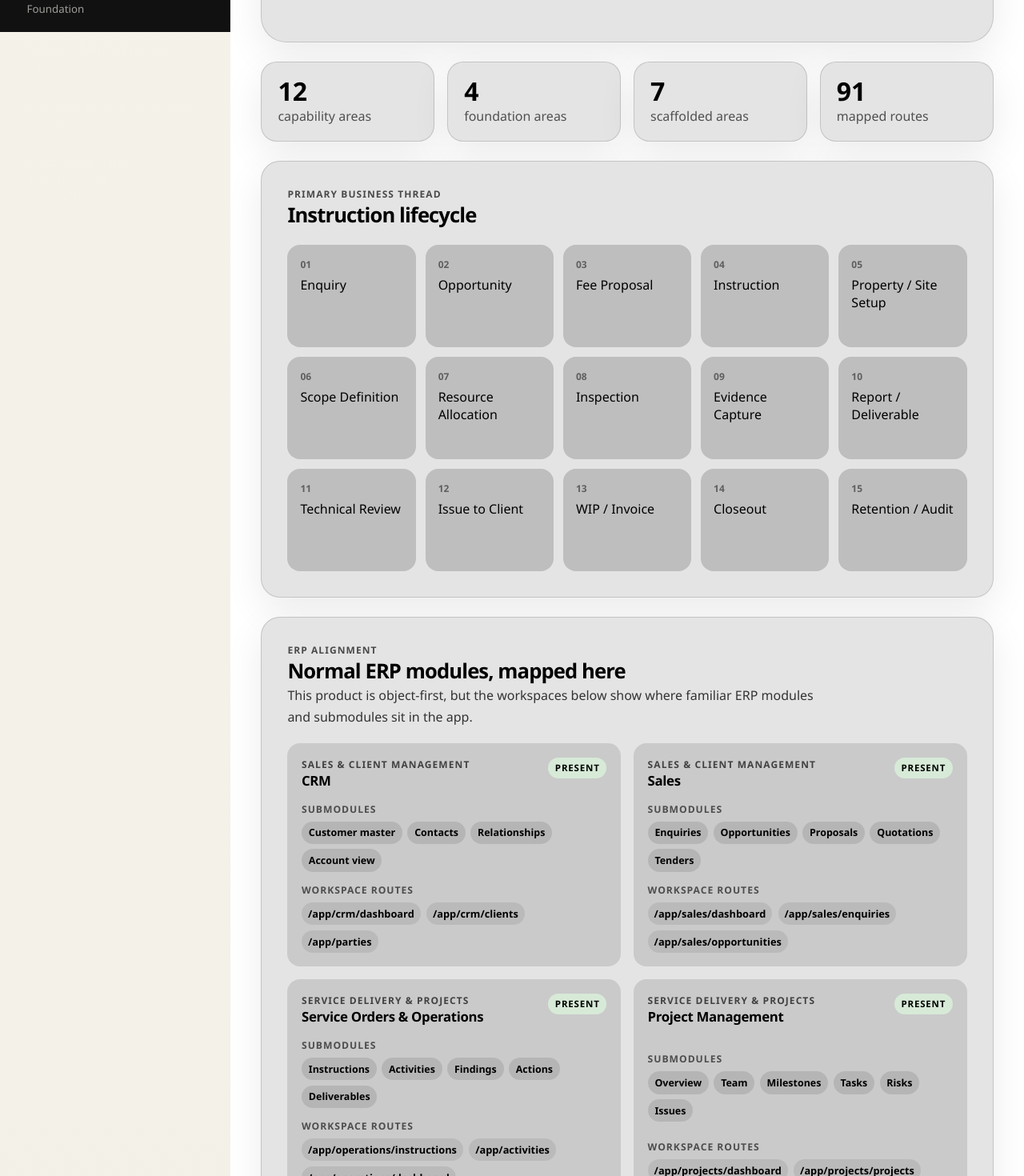
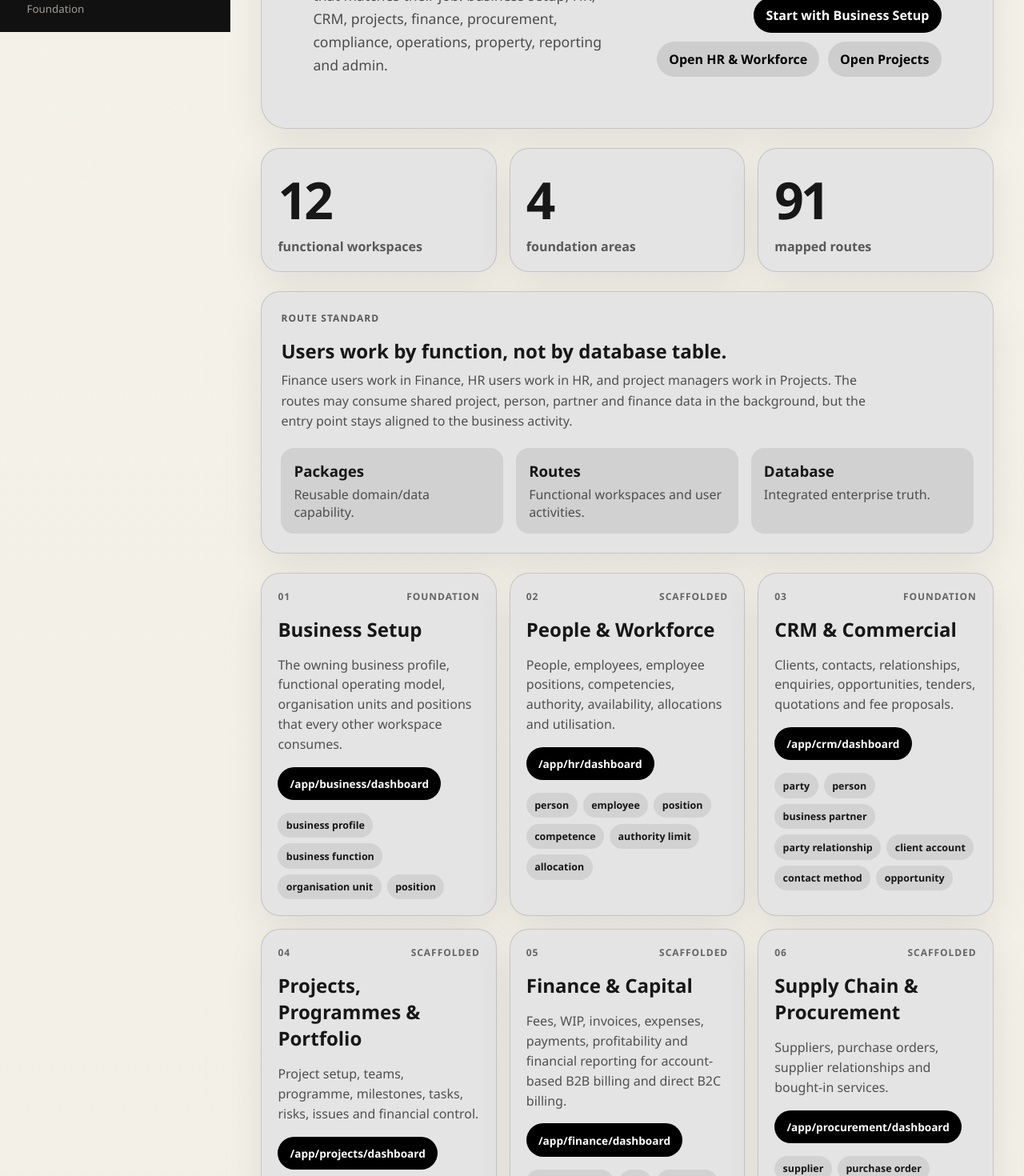
Before and after one commit to 8140spitt/perspective_business_manager, a SvelteKit app: page /app/dashboard in a window 1280 px wide. Shown: the part 800-2270 px from the top of the page at 80% size. Built offline with nearby package versions, Linux system fonts and the light colour scheme.

Commit message:
Align app dashboard with functional workspaces

```diff
--- a/src/routes/app/dashboard/+page.svelte
+++ b/src/routes/app/dashboard/+page.svelte
@@ -1,229 +1,149 @@
 <script lang="ts">
-	import { capabilityMap, ricsInstructionLifecycle } from '$lib/business/capability-map';
+	import { capabilityMap, type CapabilityArea } from '$lib/business/capability-map';
 
-	const statusLabel = {
-		foundation: 'Foundation model exists',
-		scaffolded: 'Screen scaffolded',
-		future: 'Future build'
+	const statusLabel: Record<CapabilityArea['status'], string> = {
+		foundation: 'Foundation',
+		scaffolded: 'Scaffolded',
+		future: 'Future'
 	};
 
-	const erpAlignment = [
-		{
-			module: 'CRM',
-			submodules: ['Customer master', 'Contacts', 'Relationships', 'Account view'],
-			coverage: 'Sales & Client Management',
-			routes: ['/app/crm/dashboard', '/app/crm/clients', '/app/parties'],
-			position: 'Present'
-		},
-		{
-			module: 'Sales',
-			submodules: ['Enquiries', 'Opportunities', 'Proposals', 'Quotations', 'Tenders'],
-			coverage: 'Sales & Client Management',
-			routes: ['/app/sales/dashboard', '/app/sales/enquiries', '/app/sales/opportunities'],
-			position: 'Present'
-		},
-		{
-			module: 'Service Orders & Operations',
-			submodules: ['Instructions', 'Activities', 'Findings', 'Actions', 'Deliverables'],
-			coverage: 'Service Delivery & Projects',
-			routes: ['/app/operations/instructions', '/app/activities', '/app/operations/dashboard'],
-			position: 'Present'
-		},
-		{
-			module: 'Project Management',
-			submodules: ['Overview', 'Team', 'Milestones', 'Tasks', 'Risks', 'Issues'],
-			coverage: 'Service Delivery & Projects',
-			routes: ['/app/projects/dashboard', '/app/projects/projects'],
-			position: 'Present'
-		},
-		{
-			module: 'Asset / Property',
-			submodules: ['Property register', 'Sites', 'Buildings', 'Units', 'Occupiers'],
-			coverage: 'Property & Asset Management',
-			routes: ['/app/property/dashboard', '/app/property/property-register', '/app/properties'],
-			position: 'Present'
-		},
-		{
-			module: 'Finance',
-			submodules: ['Fees', 'WIP', 'Sales invoices', 'Payments', 'Expenses', 'Profitability'],
-			coverage: 'Finance & Commercial Control',
-			routes: ['/app/finance/dashboard', '/app/finance/fees', '/app/finance/wip'],
-			position: 'Present'
-		},
-		{
-			module: 'Procurement',
-			submodules: ['Suppliers', 'Purchase orders', 'Bought-in services'],
-			coverage: 'Procurement & Supply Chain',
-			routes: ['/app/procurement/dashboard', '/app/procurement/suppliers'],
-			position: 'Partial'
-		},
-		{
-			module: 'HR & Resource Planning',
-			submodules: ['Employees', 'Competencies', 'Allocations', 'Availability', 'Utilisation'],
-			coverage: 'Workforce & Resource Planning',
-			routes: ['/app/hr/dashboard', '/app/resource-planning/dashboard'],
-			position: 'Present'
-		},
-		{
-			module: 'Compliance & Audit',
-			submodules: ['Conflicts', 'Complaints', 'PI risk', 'Audit trail', 'Quality reviews'],
-			coverage: 'Quality, Risk & Compliance',
-			routes: ['/app/compliance/dashboard', '/app/compliance/complaints'],
-			position: 'Present'
-		},
-		{
-			module: 'Documents, Reporting & Admin',
-			submodules: ['Documents', 'Evidence', 'Reporting', 'Reference data', 'Workflows'],
-			coverage: 'Documents, Analytics & Integration',
-			routes: ['/app/documents/dashboard', '/app/reporting/dashboard', '/app/admin/dashboard'],
-			position: 'Present'
-		}
-	] as const;
+	const priorityWorkspaceIds = [
+		'business-setup',
+		'people-workforce',
+		'crm-commercial',
+		'projects-portfolio',
+		'finance-capital',
+		'supply-chain-procurement',
+		'governance-risk-compliance',
+		'operations-service-delivery',
+		'property-technical-asset',
+		'information-data-digital'
+	];
 
+	const orderedWorkspaces = priorityWorkspaceIds
+		.map((id) => capabilityMap.find((area) => area.id === id))
+		.filter((area): area is CapabilityArea => Boolean(area));
+
+	const otherWorkspaces = capabilityMap.filter((area) => !priorityWorkspaceIds.includes(area.id));
+	const workspaceCount = capabilityMap.length;
 	const foundationCount = capabilityMap.filter((area) => area.status === 'foundation').length;
-	const scaffoldedCount = capabilityMap.filter((area) => area.status === 'scaffolded').length;
 	const routeCount = capabilityMap.reduce((total, area) => total + area.currentRoutes.length, 0);
 </script>
 
 <svelte:head>
-	<title>Operating Model | Perspective Business Manager</title>
+	<title>Functional Workspaces | Perspective Business Manager</title>
 </svelte:head>
 
-<section class="shell">
-	<div class="hero">
-		<p class="eyebrow">Perspective Business Manager</p>
-		<h1>RICS practice ERP realigned around business capability.</h1>
-		<p class="lede">
-			The app keeps the existing module routes, but the design authority now comes from the business
-			operating model: client, instruction, property, project, people, finance, compliance and
-			records.
-		</p>
-	</div>
+<section class="page-shell">
+	<section class="hero">
+		<div>
+			<p class="eyebrow">Perspective Business Manager</p>
+			<h1>Functional workspaces over old module silos.</h1>
+			<p class="lede">
+				PBM keeps one integrated business model, but each user enters through the workspace that
+				matches their job: business setup, HR, CRM, projects, finance, procurement, compliance,
+				operations, property, reporting and admin.
+			</p>
+		</div>
 
-	<div class="metrics" aria-label="Realignment summary">
-		<div class="metric">
-			<strong>{capabilityMap.length}</strong>
-			<span>capability areas</span>
+		<div class="hero-actions" aria-label="Primary workspaces">
+			<a href="/app/business/dashboard">Start with Business Setup</a>
+			<a href="/app/hr/dashboard">Open HR & Workforce</a>
+			<a href="/app/projects/dashboard">Open Projects</a>
 		</div>
-		<div class="metric">
+	</section>
+
+	<section class="metrics" aria-label="Workspace summary">
+		<article>
+			<strong>{workspaceCount}</strong>
+			<span>functional workspaces</span>
+		</article>
+		<article>
 			<strong>{foundationCount}</strong>
 			<span>foundation areas</span>
-		</div>
-		<div class="metric">
-			<strong>{scaffoldedCount}</strong>
-			<span>scaffolded areas</span>
-		</div>
-		<div class="metric">
+		</article>
+		<article>
 			<strong>{routeCount}</strong>
 			<span>mapped routes</span>
-		</div>
-	</div>
-
-	<section class="panel">
-		<div>
-			<p class="eyebrow">Primary business thread</p>
-			<h2>Instruction lifecycle</h2>
-		</div>
-
-		<ol class="timeline">
-			{#each ricsInstructionLifecycle as step, index}
-				<li>
-					<span>{String(index + 1).padStart(2, '0')}</span>
-					<p>{step}</p>
-				</li>
-			{/each}
-		</ol>
+		</article>
 	</section>
 
 	<section class="panel">
-		<div>
-			<p class="eyebrow">ERP Alignment</p>
-			<h2>Normal ERP modules, mapped here</h2>
-			<p class="lede small">
-				This product is object-first, but the workspaces below show where familiar ERP modules and
-				submodules sit in the app.
+		<div class="section-heading">
+			<p class="eyebrow">Route standard</p>
+			<h2>Users work by function, not by database table.</h2>
+			<p>
+				Finance users work in Finance, HR users work in HR, and project managers work in Projects.
+				The routes may consume shared project, person, partner and finance data in the background,
+				but the entry point stays aligned to the business activity.
 			</p>
 		</div>
 
-		<div class="alignment-grid" aria-label="ERP module alignment">
-			{#each erpAlignment as item}
-				<article class="alignment-card">
-					<div class="alignment-head">
-						<div>
-							<p class="eyebrow">{item.coverage}</p>
-							<h3>{item.module}</h3>
-						</div>
-						<span class="badge" data-position={item.position.toLowerCase()}>{item.position}</span>
-					</div>
-
-					<div class="stack">
-						<div>
-							<span class="meta-label">Submodules</span>
-							<div class="chips">
-								{#each item.submodules as submodule}
-									<span>{submodule}</span>
-								{/each}
-							</div>
-						</div>
-
-						<div>
-							<span class="meta-label">Workspace routes</span>
-							<div class="route-list">
-								{#each item.routes as route}
-									<a href={route}>{route}</a>
-								{/each}
-							</div>
-						</div>
-					</div>
-				</article>
-			{/each}
+		<div class="principles">
+			<article>
+				<h3>Packages</h3>
+				<p>Reusable domain/data capability.</p>
+			</article>
+			<article>
+				<h3>Routes</h3>
+				<p>Functional workspaces and user activities.</p>
+			</article>
+			<article>
+				<h3>Database</h3>
+				<p>Integrated enterprise truth.</p>
+			</article>
 		</div>
 	</section>
 
-	<section class="capabilities" aria-label="Capability map">
-		{#each capabilityMap as area}
-			<article class="card">
-				<div class="card-header">
-					<p class="status" data-status={area.status}>{statusLabel[area.status]}</p>
-					<h2>{area.name}</h2>
+	<section class="workspace-grid" aria-label="Functional workspace map">
+		{#each orderedWorkspaces as area, index}
+			<article class="workspace-card" data-status={area.status}>
+				<div class="card-topline">
+					<span>{String(index + 1).padStart(2, '0')}</span>
+					<strong>{statusLabel[area.status]}</strong>
 				</div>
 
+				<h2>{area.name}</h2>
 				<p>{area.description}</p>
 
-				<div class="meta">
-					<span>Primary route</span>
-					<a href={area.primaryRoute}>{area.primaryRoute}</a>
-				</div>
+				<a class="primary-link" href={area.primaryRoute}>{area.primaryRoute}</a>
 
 				<div class="chips" aria-label="Core objects">
 					{#each area.coreObjects as object}
-						<span>{object}</span>
+						<span>{object.replace(/_/g, ' ')}</span>
 					{/each}
 				</div>
 			</article>
 		{/each}
 	</section>
+
+	{#if otherWorkspaces.length > 0}
+		<section class="panel">
+			<div class="section-heading">
+				<p class="eyebrow">Additional workspaces</p>
+				<h2>Mapped but lower priority for this refactor pass.</h2>
+			</div>
+
+			<div class="route-list">
+				{#each otherWorkspaces as area}
+					<a href={area.primaryRoute}>{area.name}</a>
+				{/each}
+			</div>
+		</section>
+	{/if}
 </section>
 
 <style>
-	.shell {
+	.page-shell {
 		display: grid;
 		gap: 1.5rem;
 		padding: clamp(1rem, 3vw, 2.5rem);
-		background:
-			radial-gradient(
-				circle at top left,
-				color-mix(in oklch, CanvasText 8%, transparent),
-				transparent 28rem
-			),
-			Canvas;
-		color: CanvasText;
 	}
 
 	.hero,
 	.panel,
-	.card,
-	.metric {
+	.workspace-card,
+	.metrics article {
 		border: 1px solid color-mix(in oklch, CanvasText 14%, transparent);
 		background: color-mix(in oklch, Canvas 92%, CanvasText 8%);
 		box-shadow: 0 1rem 3rem color-mix(in oklch, CanvasText 8%, transparent);
@@ -231,14 +151,15 @@
 
 	.hero {
 		display: grid;
-		gap: 1rem;
+		grid-template-columns: minmax(0, 1fr) auto;
+		gap: 1.5rem;
+		align-items: end;
 		padding: clamp(1.5rem, 5vw, 4rem);
 		border-radius: 2rem;
 	}
 
-	.eyebrow,
-	.status {
-		margin: 0;
+	.eyebrow {
+		margin: 0 0 0.5rem;
 		font-size: 0.75rem;
 		font-weight: 800;
 		letter-spacing: 0.09em;
@@ -248,210 +169,171 @@
 
 	h1,
 	h2,
+	h3,
 	p {
 		margin: 0;
 	}
 
 	h1 {
-		max-width: 14ch;
-		font-size: clamp(2.5rem, 8vw, 6rem);
-		line-height: 0.9;
+		max-width: 13ch;
+		font-size: clamp(2.5rem, 7vw, 5.25rem);
+		line-height: 0.92;
 		letter-spacing: -0.07em;
 	}
 
-	h2 {
-		font-size: clamp(1.15rem, 2vw, 1.65rem);
-		letter-spacing: -0.035em;
+	.lede {
+		max-width: 75ch;
+		margin-top: 1rem;
+		font-size: 1.1rem;
+		line-height: 1.65;
+		opacity: 0.74;
 	}
 
-	h3 {
-		margin: 0;
-		font-size: 1.05rem;
-		letter-spacing: -0.02em;
+	.hero-actions,
+	.route-list {
+		display: flex;
+		flex-wrap: wrap;
+		gap: 0.65rem;
 	}
 
-	.lede {
-		max-width: 72ch;
-		font-size: clamp(1rem, 2vw, 1.25rem);
-		line-height: 1.65;
-		opacity: 0.78;
+	.hero-actions {
+		justify-content: end;
+		max-width: 24rem;
 	}
 
-	.lede.small {
-		font-size: 1rem;
+	.hero-actions a,
+	.route-list a,
+	.primary-link {
+		border-radius: 999px;
+		padding: 0.7rem 0.95rem;
+		background: CanvasText;
+		color: Canvas;
+		font-weight: 800;
+		text-decoration: none;
+	}
+
+	.hero-actions a:nth-child(n + 2),
+	.route-list a {
+		background: color-mix(in oklch, CanvasText 10%, transparent);
+		color: CanvasText;
 	}
 
 	.metrics {
 		display: grid;
-		grid-template-columns: repeat(auto-fit, minmax(10rem, 1fr));
+		grid-template-columns: repeat(3, minmax(0, 1fr));
 		gap: 1rem;
 	}
 
-	.metric {
+	.metrics article {
 		display: grid;
 		gap: 0.25rem;
 		padding: 1.25rem;
-		border-radius: 1.25rem;
+		border-radius: 1.5rem;
 	}
 
-	.metric strong {
-		font-size: 2rem;
-		line-height: 1;
+	.metrics strong {
+		font-size: clamp(2rem, 6vw, 4rem);
+		letter-spacing: -0.06em;
 	}
 
-	.metric span,
-	.meta span {
-		opacity: 0.65;
+	.metrics span {
+		font-weight: 800;
+		opacity: 0.68;
 	}
 
 	.panel {
 		display: grid;
 		gap: 1.25rem;
-		padding: clamp(1rem, 3vw, 2rem);
+		padding: 1.5rem;
 		border-radius: 1.5rem;
 	}
 
-	.timeline {
+	.section-heading {
 		display: grid;
-		grid-template-columns: repeat(auto-fit, minmax(10rem, 1fr));
-		gap: 0.75rem;
-		padding: 0;
-		margin: 0;
-		list-style: none;
+		gap: 0.5rem;
+		max-width: 80ch;
 	}
 
-	.timeline li {
-		display: grid;
-		gap: 0.35rem;
-		align-content: start;
-		min-height: 6rem;
-		padding: 1rem;
-		border-radius: 1rem;
-		background: color-mix(in oklch, Canvas 80%, CanvasText 20%);
+	.section-heading p:not(.eyebrow) {
+		line-height: 1.6;
+		opacity: 0.72;
 	}
 
-	.timeline span {
-		font-size: 0.75rem;
-		font-weight: 800;
-		opacity: 0.5;
-	}
-
-	.alignment-grid {
+	.principles {
 		display: grid;
-		grid-template-columns: repeat(auto-fit, minmax(min(100%, 22rem), 1fr));
+		grid-template-columns: repeat(3, minmax(0, 1fr));
 		gap: 1rem;
 	}
 
-	.alignment-card {
-		display: grid;
-		gap: 1rem;
-		padding: 1.1rem;
+	.principles article {
+		padding: 1rem;
 		border-radius: 1rem;
-		background: color-mix(in oklch, Canvas 84%, CanvasText 16%);
+		background: color-mix(in oklch, Canvas 86%, CanvasText 14%);
 	}
 
-	.alignment-head {
+	.principles p {
+		margin-top: 0.35rem;
+		opacity: 0.7;
+	}
+
+	.workspace-grid {
+		display: grid;
+		grid-template-columns: repeat(auto-fit, minmax(18rem, 1fr));
+		gap: 1rem;
+	}
+
+	.workspace-card {
+		display: grid;
+		align-content: start;
+		gap: 1rem;
+		padding: 1.25rem;
+		border-radius: 1.5rem;
+	}
+
+	.card-topline {
 		display: flex;
 		justify-content: space-between;
-		gap: 0.75rem;
-		align-items: start;
-	}
-
-	.stack {
-		display: grid;
-		gap: 0.9rem;
-	}
-
-	.meta-label {
-		display: block;
-		margin-bottom: 0.45rem;
-		font-size: 0.76rem;
-		font-weight: 800;
+		gap: 1rem;
+		font-size: 0.75rem;
+		font-weight: 900;
 		letter-spacing: 0.08em;
 		text-transform: uppercase;
 		opacity: 0.62;
 	}
 
-	.route-list {
+	.workspace-card p {
+		line-height: 1.55;
+		opacity: 0.72;
+	}
+
+	.primary-link {
+		justify-self: start;
+		font-size: 0.85rem;
+	}
+
+	.chips {
 		display: flex;
 		flex-wrap: wrap;
 		gap: 0.45rem;
 	}
 
-	.route-list a {
-		padding: 0.3rem 0.5rem;
+	.chips span {
 		border-radius: 999px;
+		padding: 0.45rem 0.65rem;
 		background: color-mix(in oklch, CanvasText 8%, transparent);
-		font-size: 0.8rem;
-		text-decoration: none;
-	}
-
-	.badge {
-		padding: 0.35rem 0.55rem;
-		border-radius: 999px;
-		font-size: 0.72rem;
-		font-weight: 800;
-		text-transform: uppercase;
-		letter-spacing: 0.07em;
-		background: #d7ead7;
-	}
-
-	.badge[data-position='partial'] {
-		background: #efe4d2;
-	}
-
-	.capabilities {
-		display: grid;
-		grid-template-columns: repeat(auto-fit, minmax(min(100%, 22rem), 1fr));
-		gap: 1rem;
-	}
-
-	.card {
-		display: grid;
-		gap: 1rem;
-		align-content: start;
-		padding: 1.25rem;
-		border-radius: 1.25rem;
-	}
-
-	.card-header {
-		display: grid;
-		gap: 0.35rem;
-	}
-
-	.card > p {
-		line-height: 1.55;
-		opacity: 0.76;
-	}
-
-	.status[data-status='foundation'] {
-		opacity: 1;
-	}
-
-	.meta {
-		display: grid;
-		gap: 0.2rem;
-		font-size: 0.9rem;
-	}
-
-	a {
-		color: inherit;
-		font-weight: 700;
-		text-decoration-thickness: 0.08em;
-		text-underline-offset: 0.18em;
-	}
-
-	.chips {
-		display: flex;
-		flex-wrap: wrap;
-		gap: 0.4rem;
-	}
-
-	.chips span {
-		padding: 0.35rem 0.55rem;
-		border-radius: 999px;
-		background: color-mix(in oklch, CanvasText 10%, transparent);
 		font-size: 0.78rem;
 		font-weight: 700;
 	}
+
+	@media (max-width: 52rem) {
+		.hero,
+		.metrics,
+		.principles {
+			grid-template-columns: 1fr;
+		}
+
+		.hero-actions {
+			justify-content: start;
+		}
+	}
 </style>
```
